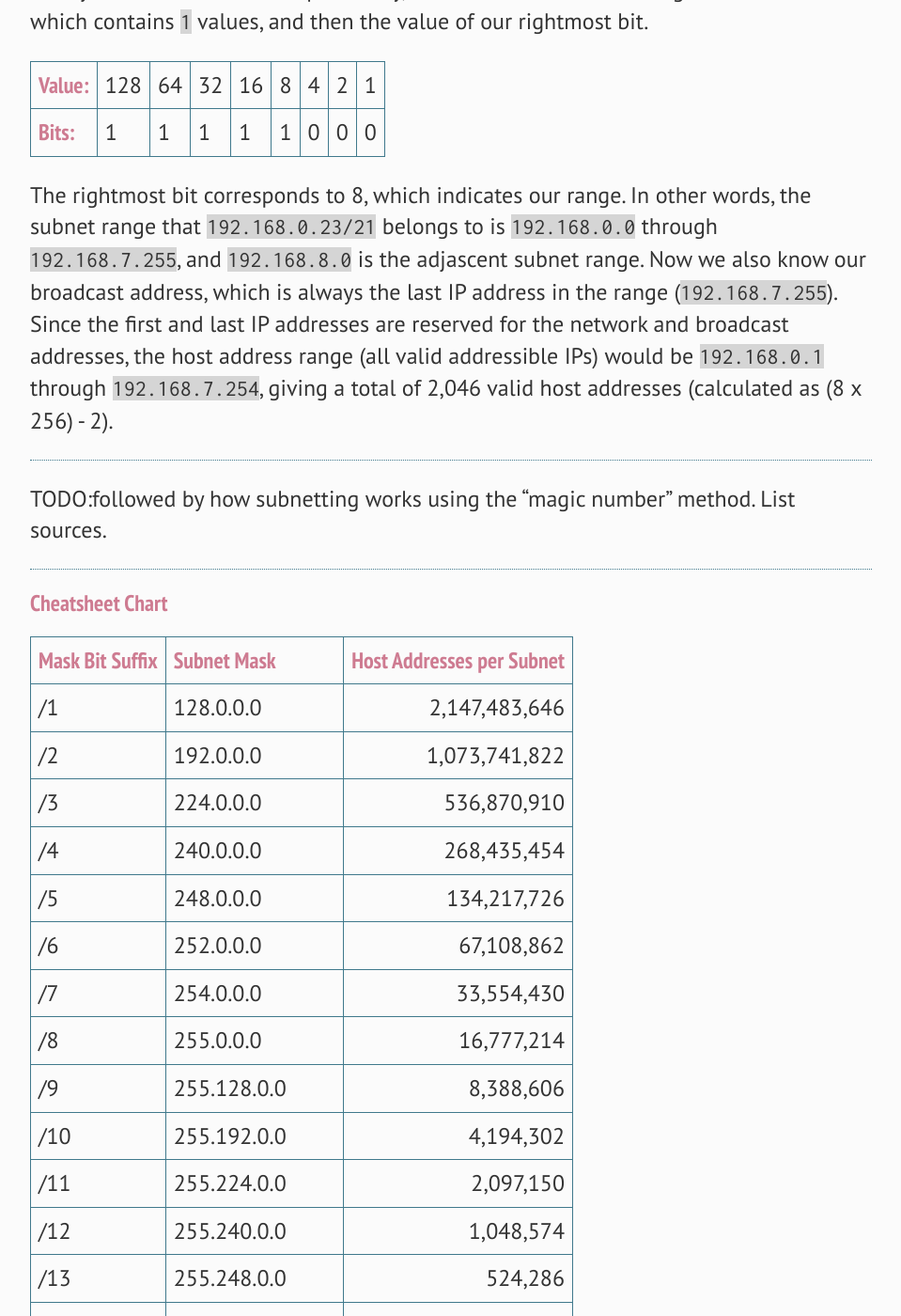
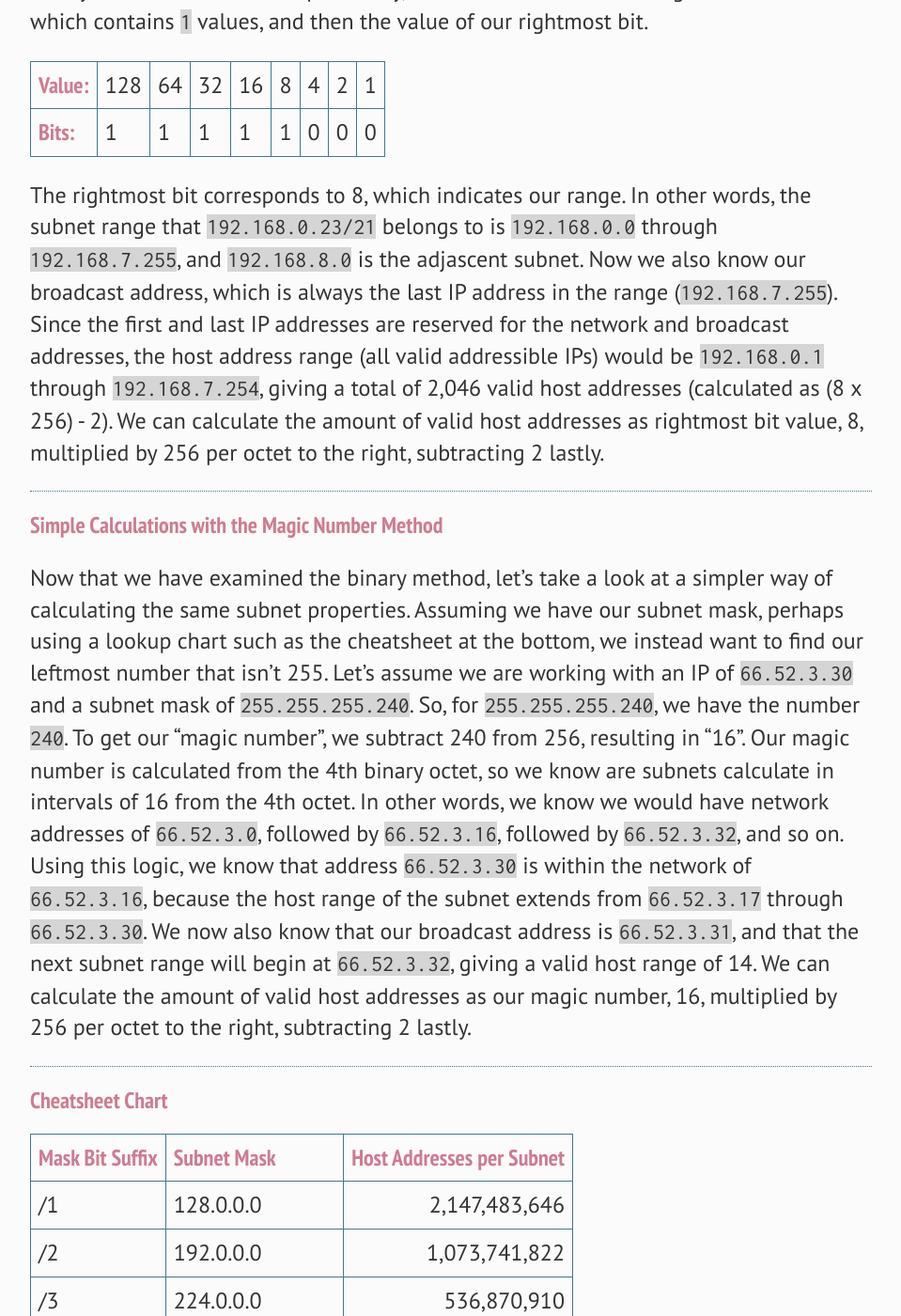
Before and after one commit to mmssr/mmssr.github.io, a Jekyll site: the page built from _posts/2019-07-05-Simple Subnet Calculations in IPv4.md, in a window 1280 px wide and 1400 px high, scrolled down 1297 px. Shown: the whole window at 94% size, without its empty margins (160-1119 px from the left). Built offline with Jekyll 4.4.1, drawn with Linux system fonts in a browser that asks for light colours; some of the changed text lies outside the part shown.

Commit message:
Update and rename 2019-06-25-Simple Subnet Calculations in IPv4.md to 2019-07-05-Simple Subnet Calculations in IPv4.md

````diff
--- a/_posts/2019-06-25-Simple Subnet Calculations in IPv4.md
+++ b/_posts/2019-07-05-Simple Subnet Calculations in IPv4.md
@@ -45,9 +45,10 @@
   </tr>
 </table>
 
-The rightmost bit corresponds to 8, which indicates our range. In other words, the subnet range that ```192.168.0.23/21``` belongs to is ```192.168.0.0``` through ```192.168.7.255```, and ```192.168.8.0``` is the adjascent subnet range. Now we also know our broadcast address, which is always the last IP address in the range (```192.168.7.255```). Since the first and last IP addresses are reserved for the network and broadcast addresses, the host address range (all valid addressible IPs) would be ```192.168.0.1``` through ```192.168.7.254```, giving a total of 2,046 valid host addresses (calculated as (8 x 256) - 2).
+The rightmost bit corresponds to 8, which indicates our range. In other words, the subnet range that ```192.168.0.23/21``` belongs to is ```192.168.0.0``` through ```192.168.7.255```, and ```192.168.8.0``` is the adjascent subnet. Now we also know our broadcast address, which is always the last IP address in the range (```192.168.7.255```). Since the first and last IP addresses are reserved for the network and broadcast addresses, the host address range (all valid addressible IPs) would be ```192.168.0.1``` through ```192.168.7.254```, giving a total of 2,046 valid host addresses (calculated as (8 x 256) - 2). We can calculate the amount of valid host addresses as rightmost bit value, 8, multiplied by 256 per octet to the right, subtracting 2 lastly.
 <hr>
-TODO:followed by how subnetting works using the "magic number" method. List sources.
+<h2>Simple Calculations with the Magic Number Method</h2>
+Now that we have examined the binary method, let's take a look at a simpler way of calculating the same subnet properties. Assuming we have our subnet mask, perhaps using a lookup chart such as the cheatsheet at the bottom, we instead want to find our leftmost number that isn't 255. Let's assume we are working with an IP of ```66.52.3.30``` and a subnet mask of ```255.255.255.240```. So, for ```255.255.255.240```, we have the number ```240```. To get our "magic number", we subtract 240 from 256, resulting in "16". Our magic number is calculated from the 4th binary octet, so we know are subnets calculate in intervals of 16 from the 4th octet. In other words, we know we would have network addresses of ```66.52.3.0```, followed by ```66.52.3.16```, followed by ```66.52.3.32```, and so on. Using this logic, we know that address ```66.52.3.30``` is within the network of ```66.52.3.16```, because the host range of the subnet extends from ```66.52.3.17``` through ```66.52.3.30```. We now also know that our broadcast address is ```66.52.3.31```, and that the next subnet range will begin at ```66.52.3.32```, giving a valid host range of 14. We can calculate the amount of valid host addresses as our magic number, 16, multiplied by 256 per octet to the right, subtracting 2 lastly.
 <hr>
 <h2>Cheatsheet Chart</h2>
 
````
Also changed, not shown: other parts of _posts/2019-07-05-Simple Subnet Calculations in IPv4.md (+2 -2 lines).
